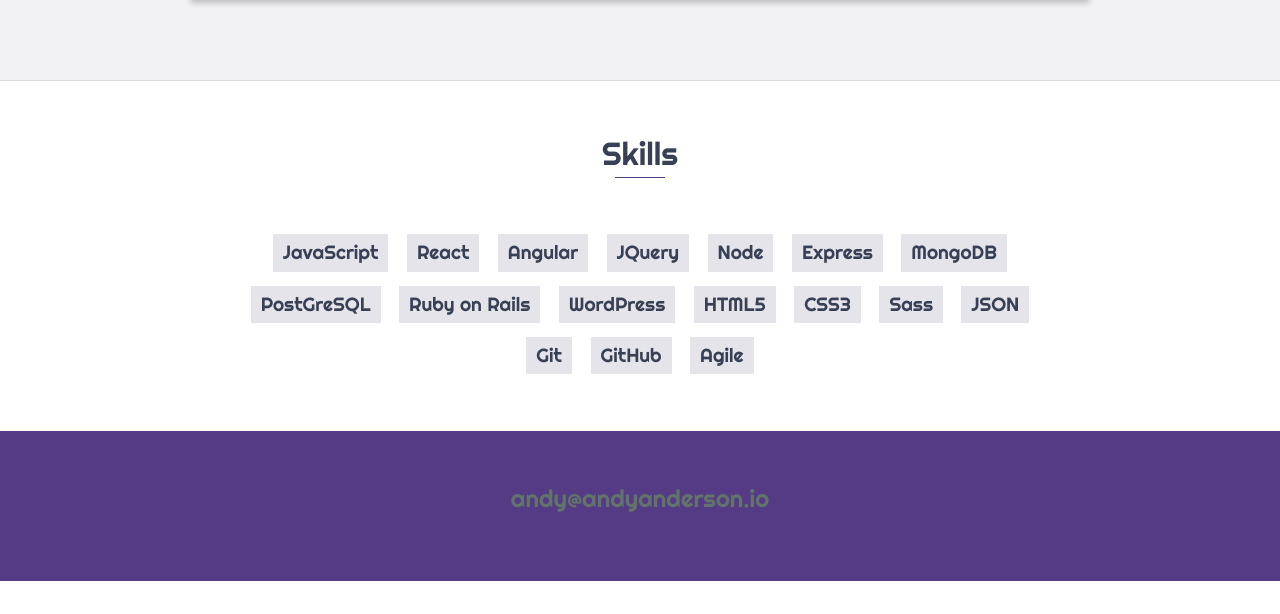
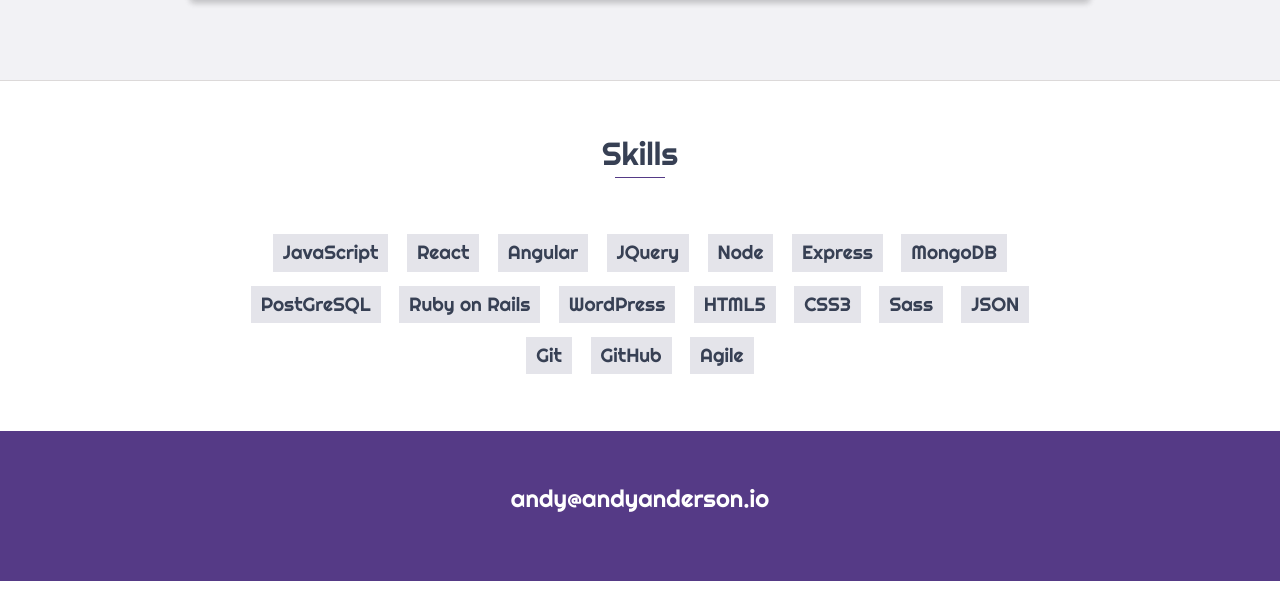
Before and after one commit to AAnderson1817/APort, a website: page index.html in a window 1280 px wide. Shown: the part 3022-3636 px from the top of the page. Drawn offline with nearby package versions, Linux system fonts and the light colour scheme.

Commit message:
whitened email

```diff
--- a/scss/styles.scss
+++ b/scss/styles.scss
@@ -42,7 +42,7 @@
 // Define text colors
 $heading: #374054;
 $text: #74808a;
-$email: #62736a;
+$email: #fff;
 $email-hover: darken($email,20%);
 
 /*
```
Also changed, not shown: css/styles.css.
